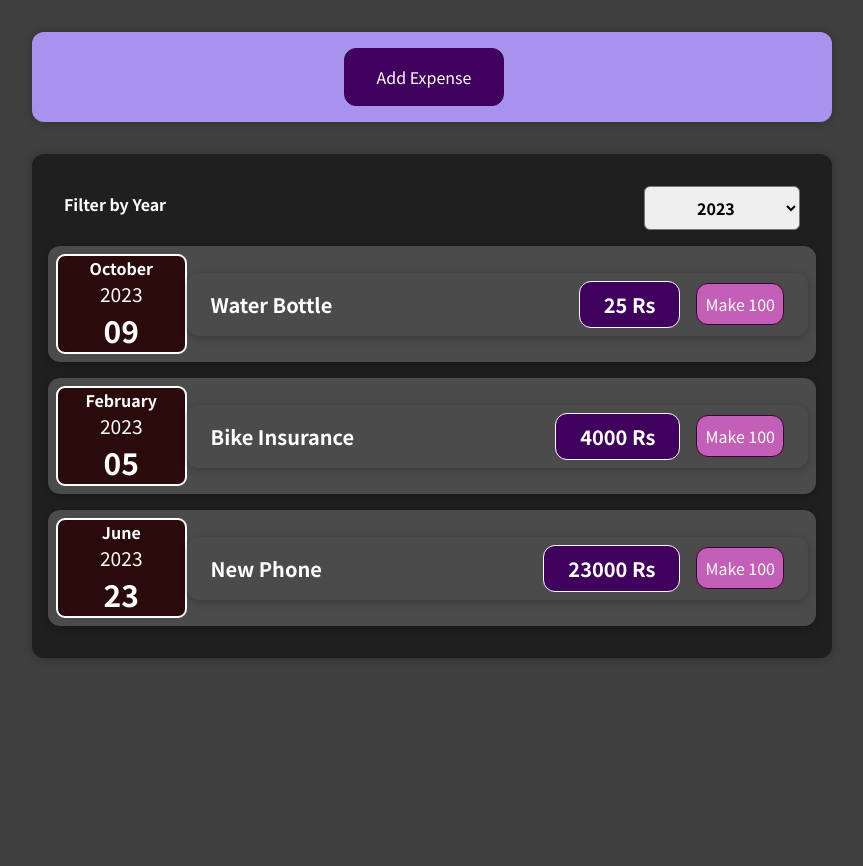
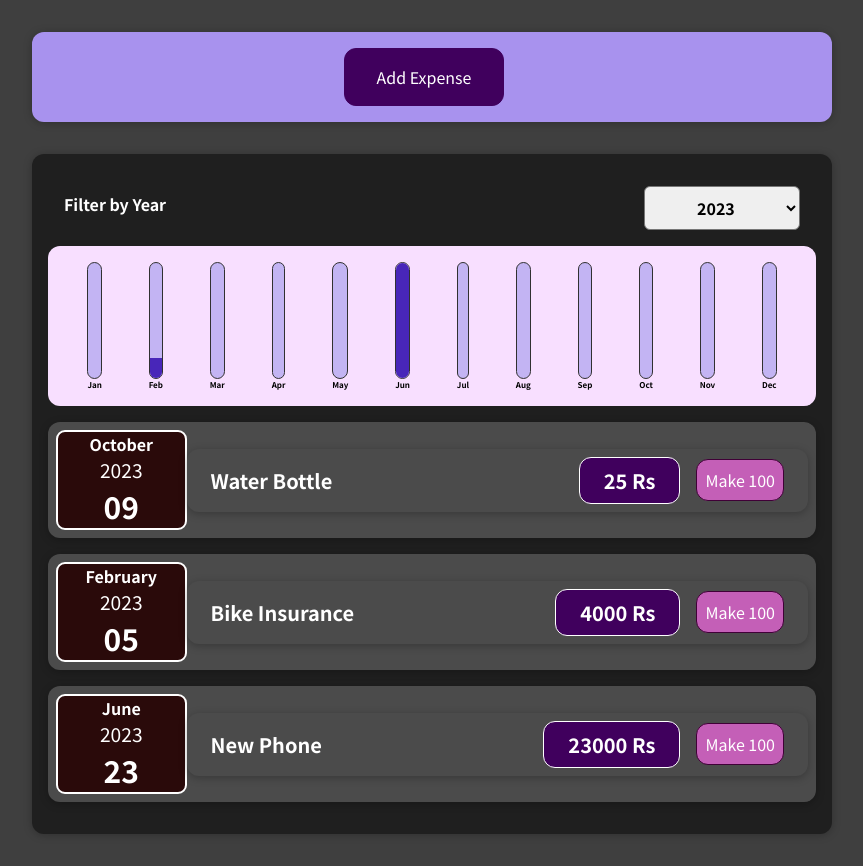
Before and after one commit to hespnod/01-starting-setup, a React (Create React App) app: page / in a window 1280 px wide. Shown: the whole page, without its empty margins (208-1071 px from the left). Before the commit the page ends 800 px from the top, so only its background shows below. Built offline with nearby package versions, Linux system fonts and the light colour scheme.

Commit message:
added chart component

```diff
--- /dev/null
+++ b/src/components/Chart/Chart.css
@@ -0,0 +1,9 @@
+.chart {
+  padding: 1rem;
+  border-radius: 12px;
+  background-color: #f8dfff;
+  text-align: center;
+  display: flex;
+  justify-content: space-around;
+  height: 10rem;
+}
--- /dev/null
+++ b/src/components/Chart/Chart.jsx
@@ -0,0 +1,21 @@
+import ChartBar from "./ChartBar";
+import "./Chart.css";
+
+const Chart = (props) => {
+    const dataPointValues = props.dataPoints.map(dataPoint => dataPoint.value);
+    const totalMaximum = Math.max(...dataPointValues);
+    return (
+        <div className="chart">
+            {props.dataPoints.map((dataPoint) => (
+                <ChartBar
+                    key={dataPoint.label}
+                    value={dataPoint.value}
+                    maxValue={totalMaximum}
+                    label={dataPoint.label}
+                />
+            ))}
+        </div>
+    );
+};
+
+export default Chart;
--- /dev/null
+++ b/src/components/Chart/ChartBar.css
@@ -0,0 +1,30 @@
+.chart-bar {
+  height: 100%;
+  display: flex;
+  flex-direction: column;
+  align-items: center;
+}
+
+.chart-bar__inner {
+  height: 100%;
+  width: 100%;
+  border: 1px solid #313131;
+  border-radius: 12px;
+  background-color: #c3b4f3;
+  overflow: hidden;
+  display: flex;
+  flex-direction: column;
+  justify-content: flex-end;
+}
+
+.chart-bar__fill {
+  background-color: #4826b9;
+  width: 100%;
+  transition: all 0.3s ease-out;
+}
+
+.chart-bar__label {
+  font-weight: bold;
+  font-size: 0.5rem;
+  text-align: center;
+}
--- /dev/null
+++ b/src/components/Chart/ChartBar.jsx
@@ -0,0 +1,21 @@
+import './ChartBar.css';
+
+const ChartBar = (props) => {
+    let barFillHeight = "0%";
+    if (props.maxValue > 0) {
+        barFillHeight = Math.round((props.value / props.maxValue) * 100) + "%";
+    }
+    return (
+        <div className="chart-bar">
+            <div className="chart-bar__inner">
+                <div
+                    className="chart-bar__fill"
+                    style={{ height: barFillHeight }}
+                ></div>
+            </div>
+            <div className="chart-bar__label">{props.label}</div>
+        </div>
+    );
+};
+
+export default ChartBar;
--- a/src/components/Expenses/Expenses.jsx
+++ b/src/components/Expenses/Expenses.jsx
@@ -1,25 +1,27 @@
-import React, {useState} from 'react'
+import React, { useState } from 'react'
 import Card from '../UI/Card'
 import './Expenses.css'
 import ExpenseFilter from './ExpenseFilter'
 import ExpenseList from './ExpenseList'
+import ExpensesChart from './ExpensesChart'
 
-const Expenses = (props)=> {
-  const[filteredYear, setFilteredYear] = useState('2023');
+const Expenses = (props) => {
+  const [filteredYear, setFilteredYear] = useState('2023');
 
 
-  const filterChangeHandler = (selectedYear)=>{
+  const filterChangeHandler = (selectedYear) => {
     setFilteredYear(selectedYear);
   }
-  const filterExpenses = props.items.filter(expenses=>{
+  const filterExpenses = props.items.filter(expenses => {
     return expenses.date.getFullYear().toString() === filteredYear;
   })
   return (
     <div>
-        <Card className="expenses1">
-          <ExpenseFilter selected={filteredYear} onChangeFilter={filterChangeHandler}/>
-         <ExpenseList items={filterExpenses}></ExpenseList>
-        </Card>
+      <Card className="expenses1">
+        <ExpenseFilter selected={filteredYear} onChangeFilter={filterChangeHandler} />
+        <ExpensesChart expenses={filterExpenses} />
+        <ExpenseList items={filterExpenses}></ExpenseList>
+      </Card>
     </div>
   )
 }
--- /dev/null
+++ b/src/components/Expenses/ExpensesChart.jsx
@@ -0,0 +1,25 @@
+import Chart from '../Chart/Chart';
+
+const ExpensesChart = (props) => {
+    const chartDataPoints = [
+        { label: "Jan", value: 0 },
+        { label: "Feb", value: 0 },
+        { label: "Mar", value: 0 },
+        { label: "Apr", value: 0 },
+        { label: "May", value: 0 },
+        { label: "Jun", value: 0 },
+        { label: "Jul", value: 0 },
+        { label: "Aug", value: 0 },
+        { label: "Sep", value: 0 },
+        { label: "Oct", value: 0 },
+        { label: "Nov", value: 0 },
+        { label: "Dec", value: 0 }
+    ];
+
+    for (const expense of props.expenses) {
+        const expenseMonth = expense.date.getMonth();
+        chartDataPoints[expenseMonth].value += expense.amount;
+    }
+    return <Chart dataPoints={chartDataPoints} />;
+};
+export default ExpensesChart;
--- a/src/components/NewExpenses/ExpenseForm.jsx
+++ b/src/components/NewExpenses/ExpenseForm.jsx
@@ -14,7 +14,6 @@
             date:new Date(enterDate)
         };
         props.onFormSubmit(expenseData);
-        props.onCancel(true);
         setEnterTitle('');
         setEnterAmount('');
         setEnterDate('');
@@ -29,10 +28,6 @@
     }
     const handleDate = (event)=>{
         setEnterDate(event.target.value);
-    }
-
-    const handleCancelClick = ()=>{
-        props.onCancel(true);
     }
 
 
@@ -53,7 +48,7 @@
             </div>
         </div>
         <div className="new-expense__actions">
-             <button type='cancel' onClick={handleCancelClick}>Cancel</button>
+             <button type='button' onClick={props.onCancel}>Cancel</button>
              <button type='submit'>Add Expense</button>
         </div>
 
```
